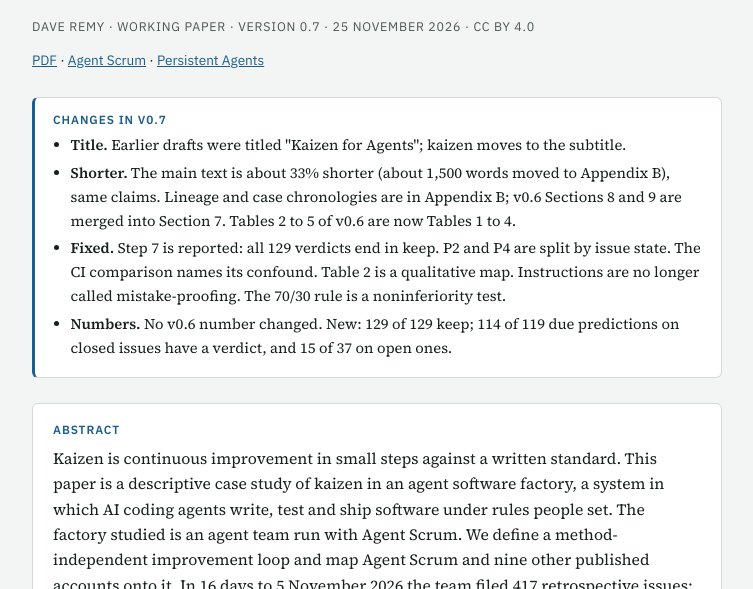
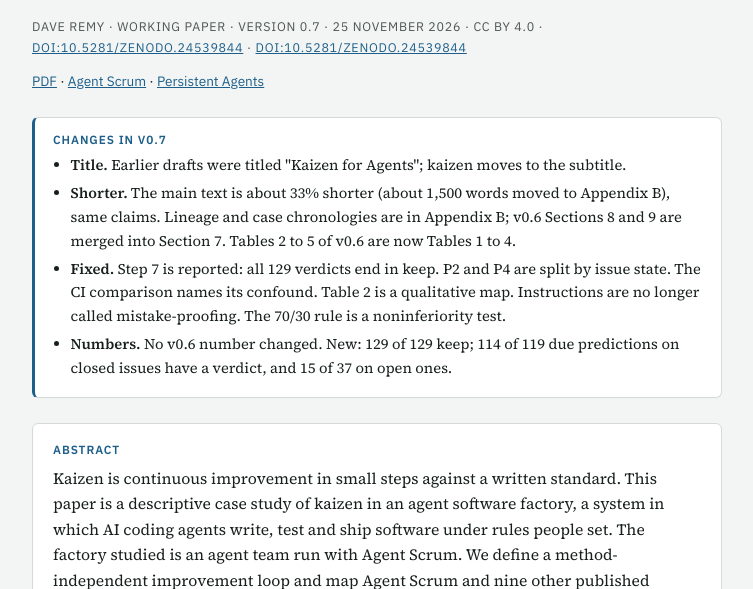
Before and after one commit to daveremy/agent-scrum-improvement, a plain HTML site: page docs/index.html in a window 1280 px wide. Shown: the part 211-800 px from the top of the page, without its empty margins (263-1016 px from the left). Drawn offline with Linux system fonts and the light colour scheme.

Commit message:
Add Zenodo DOI

```diff
--- a/docs/index.html
+++ b/docs/index.html
@@ -130,7 +130,7 @@ td.c{text-align:center;white-space:nowrap}
 
 <h1>Continuous Improvement in Agent Scrum</h1>
 <p class="subtitle">Kaizen in an AI agent team, compared with Toyota, software process improvement and compound engineering</p>
-<p class="byline">Dave Remy · Working paper · Version 0.7 · 25 November 2026 · CC BY 4.0</p>
+<p class="byline">Dave Remy · Working paper · Version 0.7 · 25 November 2026 · CC BY 4.0 · <a href="https://doi.org/10.5281/zenodo.24539844">doi:10.5281/zenodo.24539844</a> · <a href="https://doi.org/10.5281/zenodo.24539844">doi:10.5281/zenodo.24539844</a></p>
 <p class="pdflink"><a href="agent-scrum-improvement.pdf">PDF</a> · <a href="https://daveremy.github.io/agent-scrum/">Agent Scrum</a> · <a href="https://daveremy.github.io/persistent-agents/">Persistent Agents</a></p>
 
 <div class="changes">
```
Also changed, not shown: abstract.txt (deleted), 3 other files.
